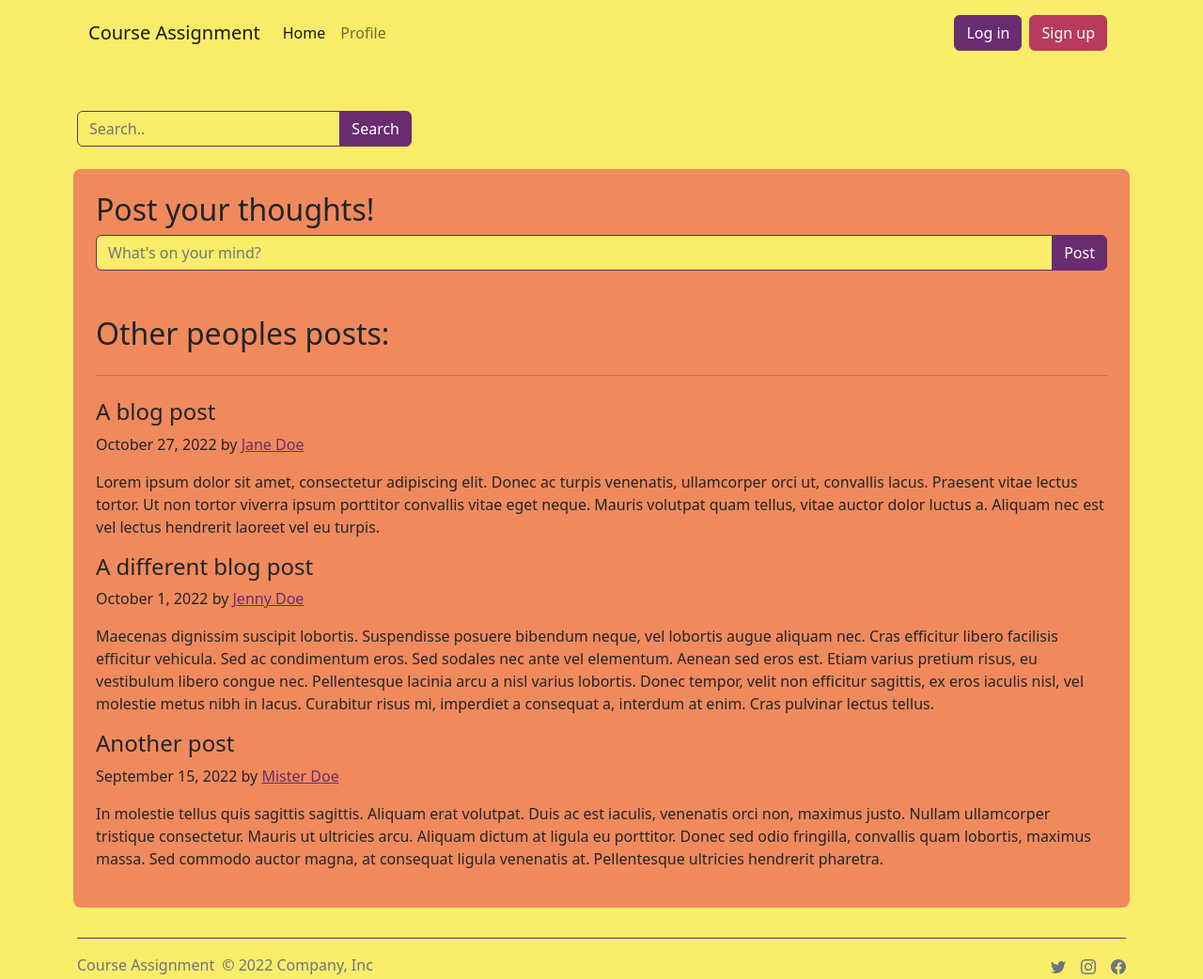
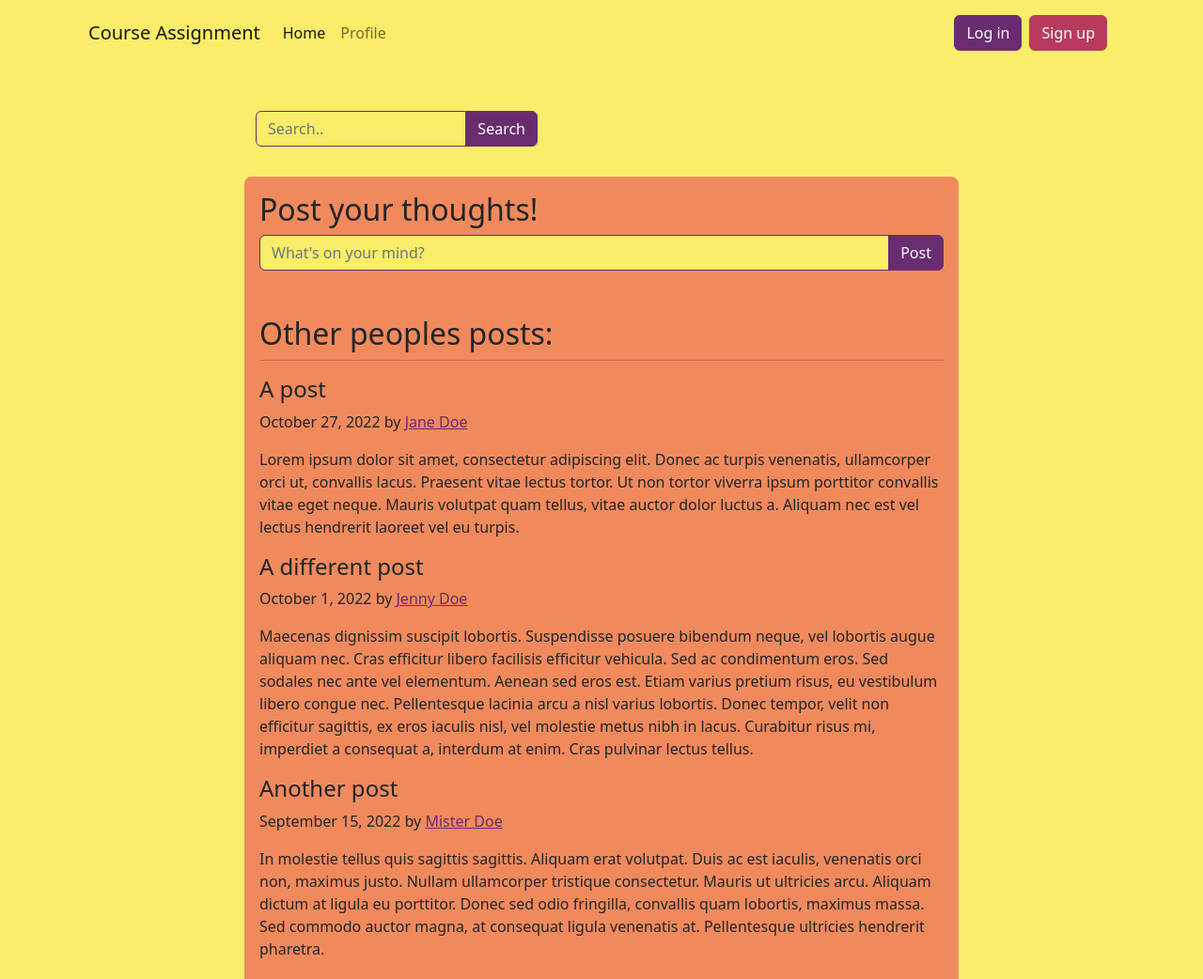
Before and after one commit to ohjenssen/css-frameworks-course-assignment, a website: page index.html in a window 1280 px wide. Shown: the top 1042 px of the page at 94% size. Drawn offline with nearby package versions, Linux system fonts and the light colour scheme.

Commit message:
Cleaner HTML

```diff
--- a/index.html
+++ b/index.html
@@ -12,8 +12,8 @@
     <header>
         <div class="container">
             <nav class="navbar navbar-expand-sm navbar-light-brand-color mb-5">
+
                 <div class="container-fluid">
-
                     <a class="navbar-brand" href="#">Course Assignment</a>
                     <button class="navbar-toggler" type="button" data-bs-toggle="collapse" data-bs-target="#navbarSupportedContent" aria-controls="navbarSupportedContent" aria-expanded="false" aria-label="Toggle navigation">
                         <span class="navbar-toggler-icon"></span>
@@ -31,23 +31,25 @@
                         <a class="btn btn-primary" href="login.html">Log in</a>
                         <a class="btn btn-secondary m-2">Sign up</a>
                     </div>
-
                 </div>
             </nav>
         </header>
     </div>
     <main>
-        <div class="container">
-            <div class="row">
-                <div class="col-6 col-lg-4 col-xl-4 col-xxl-4">
-                    <div class="input-group mb-3">
+        <div class="container mb-3">
+            <div class="row d-flex justify-content-center">
+                <div class="col-11 col-lg-8">
+                    <div class="input-group mb-3" style="max-width:300px;">
                         <input type="text" class="form-control border-primary" placeholder="Search.." aria-label="Search..." aria-describedby="Search-button">
                         <button class="btn btn-primary" type="button" id="button-addon2">Search</button>
                     </div>
                 </div>
             </div>
-            <div class="row">
-                <div class="col m-2 p-4 bg-info rounded-3">
+        </div>
+        <div class="container">
+            <div class="row d-flex justify-content-center">
+                <div class="col-11 col-lg-8 p-3 bg-info rounded-3 mb-5">
+                    <div>
                         <h2>Post your thoughts!</h2>
                         <form class="mb-5">
                             <div class="input-group mb-3">
@@ -55,15 +57,19 @@
                                 <button class="btn btn-primary" type="button" id="button-addon2">Post</button>
                             </div>
                         </form>
+                    </div>
+                    <div>
                         <h2>Other peoples posts:</h2>
-                    <hr class="my-4">
+                        <hr class="mt-0 mb-3">
+                    </div>
+                    <div>
                         <article class="blog-post">
-                        <h4 class="blog-post-title">A blog post</h3>
+                            <h4 class="blog-post-title">A post</h3>
                             <p class="blog-post-meta">October 27, 2022 by <a href="#">Jane Doe</a></p>
                             <p>Lorem ipsum dolor sit amet, consectetur adipiscing elit. Donec ac turpis venenatis, ullamcorper orci ut, convallis lacus. Praesent vitae lectus tortor. Ut non tortor viverra ipsum porttitor convallis vitae eget neque. Mauris volutpat quam tellus, vitae auctor dolor luctus a. Aliquam nec est vel lectus hendrerit laoreet vel eu turpis.</p>
                         </article>
                         <article class="blog-post">
-                        <h4 class="blog-post-title">A different blog post</h3>
+                            <h4 class="blog-post-title">A different post</h3>
                             <p class="blog-post-meta">October 1, 2022 by <a href="#">Jenny Doe</a></p>
                             <p>Maecenas dignissim suscipit lobortis. Suspendisse posuere bibendum neque, vel lobortis augue aliquam nec. Cras efficitur libero facilisis efficitur vehicula. Sed ac condimentum eros. Sed sodales nec ante vel elementum. Aenean sed eros est. Etiam varius pretium risus, eu vestibulum libero congue nec. Pellentesque lacinia arcu a nisl varius lobortis. Donec tempor, velit non efficitur sagittis, ex eros iaculis nisl, vel molestie metus nibh in lacus. Curabitur risus mi, imperdiet a consequat a, interdum at enim. Cras pulvinar lectus tellus. </p>
                         </article>
@@ -75,8 +81,6 @@
                     </div>
                 </div>
             </div>
-        <div class="container">
-
         </div>
     </main>
     <div class="container">
```
Lines whose indentation alone changed are shown as unchanged.
